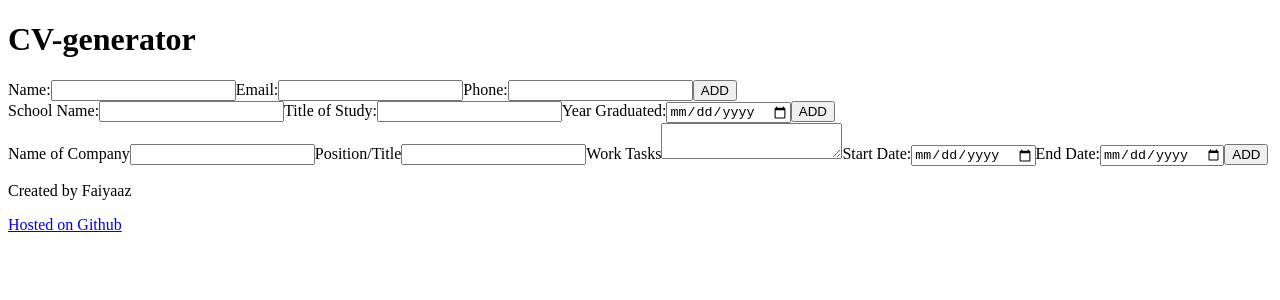
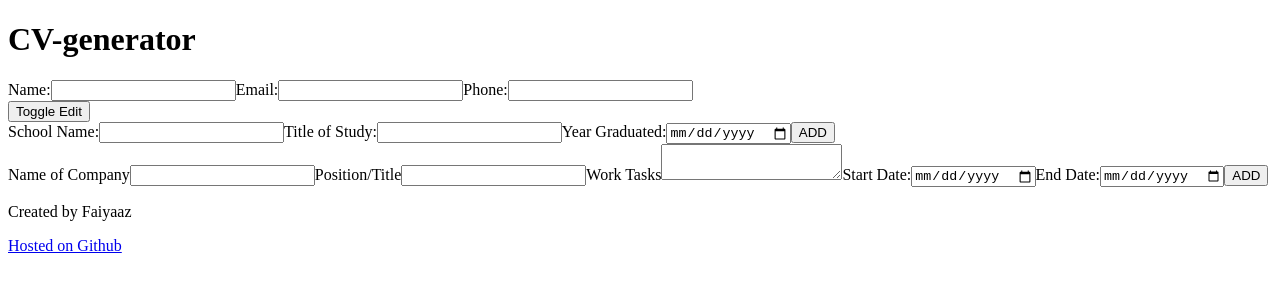
Before and after one commit to FaiyaazHawk/Odin-cv-project, a React (Create React App) app: page / in a window 1280 px wide. Shown: the top 300 px of the page. Built offline with nearby package versions, Linux system fonts and the light colour scheme.

Commit message:
got the general section working

```diff
--- a/src/components/General.js
+++ b/src/components/General.js
@@ -6,22 +6,25 @@ export default class General extends Component {
     this.state = ({
       name: '',
       email: '',
-      phone: ''
+      phone: '',
+      edit: true
     })
 
 
     this.handleSubmit = this.handleSubmit.bind(this);
     this.renderSection = this.renderSection.bind(this);
+    this.toggleEdit = this.toggleEdit.bind(this);
   }
 
   renderSection() {
+    this.toggleEdit()
     console.log(this.state)
   }
   //prevents form from submitting and refreshing.
   handleSubmit(e) {
     e.preventDefault();
   }
-
+  ///tracks info updates
   handleNameChange = (e) => {
     this.setState({name: e.target.value})
   }
@@ -31,20 +34,33 @@ export default class General extends Component {
   handlePhoneChange = (e) => {
     this.setState({phone: e.target.value})
   }
-
+  //changes edit state
+  toggleEdit() {
+    this.state.edit ? this.setState({edit: false}) : this.setState({edit: true})
+  }
 
   render() {
     return (
       <div>
-        <form onSubmit={this.handleSubmit} className='General'>
+
+        <form style={{display: this.state.edit? "block":"none"}} onSubmit={this.handleSubmit} className='General'>
             <label htmlFor='name'>Name:</label>
             <input type="text" onChange={this.handleNameChange}></input>
+
             <label htmlFor='email'>Email:</label>
             <input type="email" onChange={this.handleEmailChange}></input>
+
             <label htmlFor='phone'>Phone:</label>
             <input type="number" onChange={this.handlePhoneChange}></input>
-            <button onClick={this.renderSection}>ADD</button>
         </form>
+
+        {!this.state.edit && <h2>Name: {this.state.name}</h2>}
+        {!this.state.edit && <h2>Email: {this.state.email}</h2>}
+        {!this.state.edit && <h2>Phone: {this.state.phone}</h2>}
+
+
+
+          <button onClick={this.renderSection}>Toggle Edit</button>
       </div>
     )
   }
```
